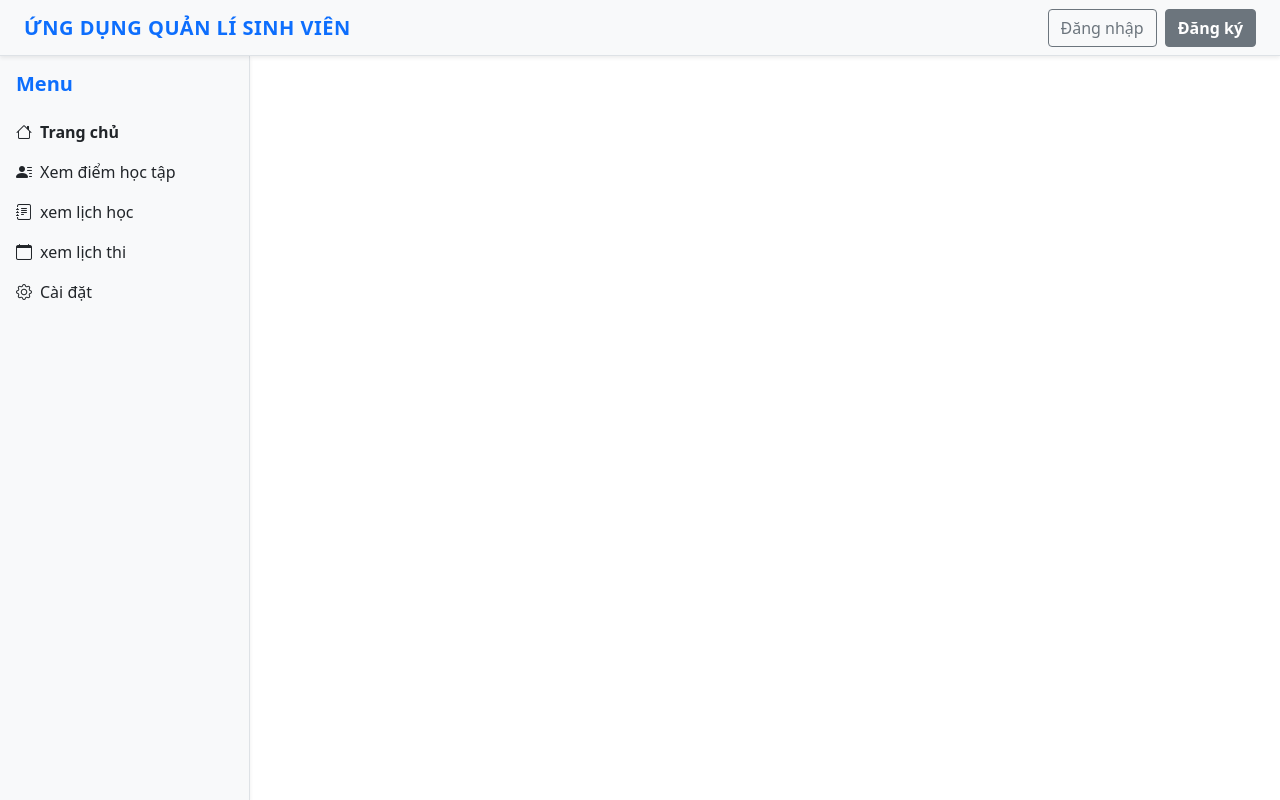
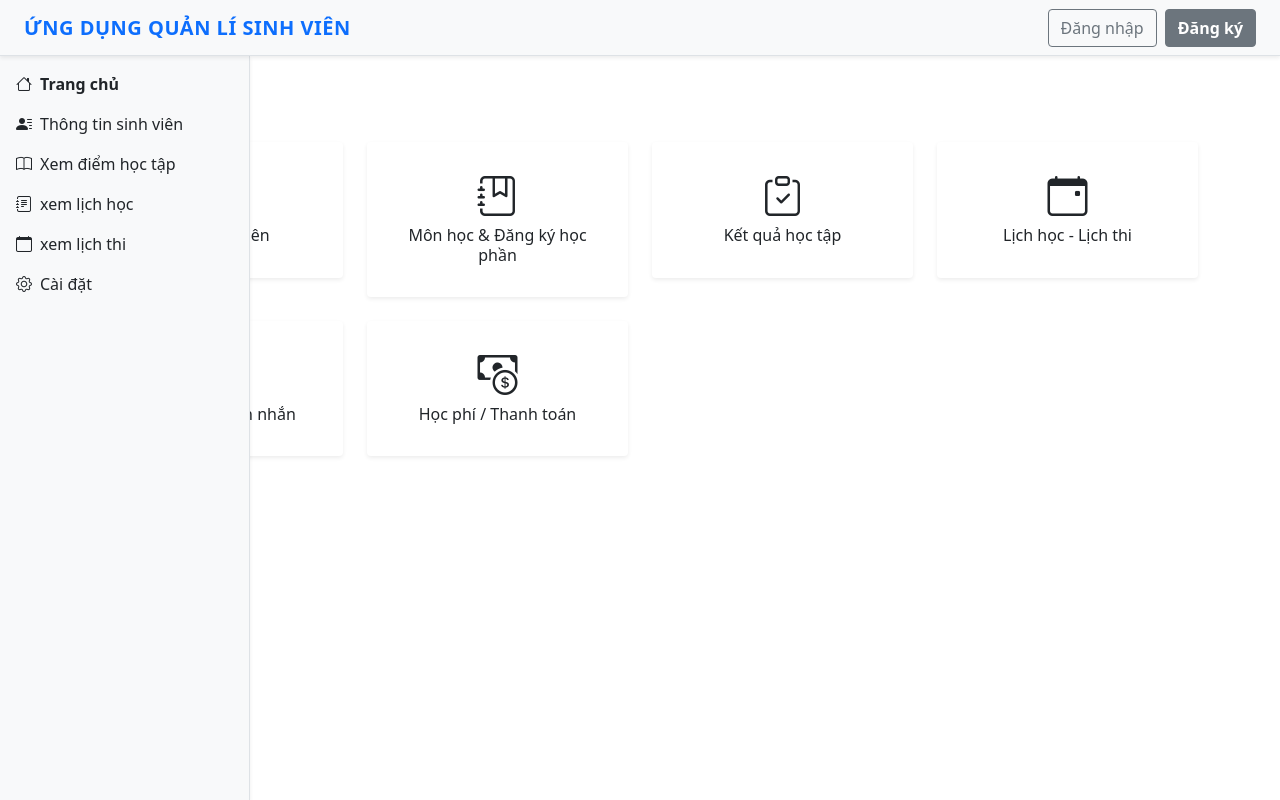
Before and after one commit to blueMonkey23/QuanLySinhVien, a PHP site: page / in a window 1280 px wide. Run offline with PHP 8.4, Linux system fonts and the light colour scheme.

Commit message:
update menu card index

```diff
--- a/css/style.css
+++ b/css/style.css
@@ -116,6 +116,24 @@
   font-weight: bold;
 }
 
+.menu-card {
+  cursor: pointer;
+  background-color: #fff;
+  transition: all 0.25s ease;
+}
+
+.menu-card:hover {
+  background-color: #f8f9fa;
+  transform: translateY(-3px);
+  box-shadow: 0 4px 12px rgba(0,0,0,0.1);
+}
+
+.menu-card.active {
+  border: 2px solid #0d6efd;
+  background-color: #e7f1ff;
+  color: #0d6efd;
+}
+
 /* Dành cho pc*/
 @media (min-width: 992px) {
   .sidebar {
--- a/index.html
+++ b/index.html
@@ -28,10 +28,10 @@
 
 <div id="sidebar" class="sidebar bg-light border-end shadow-sm">
   <div class="p-3">
-    <h5 class="fw-bold text-primary mb-4">Menu</h5>
     <ul class="list-unstyled menu-seclect">
       <li class="mb-3 fw-bold"><i class="bi bi-house me-2"></i><a href="#" class="text-decoration-none text-dark">Trang chủ</a></li>
-      <li class="mb-3"><i class="bi bi-person-lines-fill me-2"></i><a href="#" class="text-decoration-none text-dark">Xem điểm học tập</a></li>
+      <li class="mb-3"><i class="bi bi-person-lines-fill me-2"></i><a href="#" class="text-decoration-none text-dark">Thông tin sinh viên</a></li>
+      <li class="mb-3"><i class="bi bi-book me-2"></i></i><a href="#" class="text-decoration-none text-dark">Xem điểm học tập</a></li>
       <li class="mb-3"><i class="bi bi-journal-text me-2"></i><a href="#" class="text-decoration-none text-dark">xem lịch học</a></li>
       <li class="mb-3"><i class="bi bi-calendar me-2"></i><a href="#" class="text-decoration-none text-dark">xem lịch thi</a></li>
       <li class="mb-3"><i class="bi bi-gear me-2"></i><a href="#" class="text-decoration-none text-dark">Cài đặt</a></li>
@@ -41,7 +41,54 @@
 
 <div id="overlay" class="overlay"></div>
 
-    <script src="js/script.js"></script>
-    <script src="https://cdn.jsdelivr.net/npm/bootstrap@5.3.8/dist/js/bootstrap.bundle.min.js" integrity="sha384-FKyoEForCGlyvwx9Hj09JcYn3nv7wiPVlz7YYwJrWVcXK/BmnVDxM+D2scQbITxI" crossorigin="anonymous"></script>
+<div class="container py-4">
+  <h2 class="fw-bold mb-4">Trang chủ</h2>
+
+  <div class="row g-4">
+    <div class="col-6 col-md-4 col-lg-3">
+      <div class="menu-card text-center p-4 shadow-sm rounded">
+        <i class="bi bi-person fs-1 mb-3"></i>
+        <h6 class="fw-semibold">Hồ sơ sinh viên</h6>
+      </div>
+    </div>
+
+    <div class="col-6 col-md-4 col-lg-3">
+      <div class="menu-card text-center p-4 shadow-sm rounded">
+        <i class="bi bi-journal-bookmark fs-1 mb-3"></i>
+        <h6 class="fw-semibold">Môn học & Đăng ký học phần</h6>
+      </div>
+    </div>
+
+    <div class="col-6 col-md-4 col-lg-3">
+      <div class="menu-card text-center p-4 shadow-sm rounded">
+        <i class="bi bi-clipboard-check fs-1 mb-3"></i>
+        <h6 class="fw-semibold">Kết quả học tập</h6>
+      </div>
+    </div>
+
+    <div class="col-6 col-md-4 col-lg-3">
+      <div class="menu-card text-center p-4 shadow-sm rounded">
+        <i class="bi bi-calendar-event fs-1 mb-3"></i>
+        <h6 class="fw-semibold">Lịch học - Lịch thi</h6>
+      </div>
+    </div>
+
+    <div class="col-6 col-md-4 col-lg-3">
+      <div class="menu-card text-center p-4 shadow-sm rounded">
+        <i class="bi bi-bell fs-1 mb-3"></i>
+        <h6 class="fw-semibold">Thông báo & Tin nhắn</h6>
+      </div>
+    </div>
+
+    <div class="col-6 col-md-4 col-lg-3">
+      <div class="menu-card text-center p-4 shadow-sm rounded">
+        <i class="bi bi-cash-coin fs-1 mb-3"></i>
+        <h6 class="fw-semibold">Học phí / Thanh toán</h6>
+      </div>
+    </div>
+  </div>
+</div>
+<script src="js/script.js"></script>
+<script src="https://cdn.jsdelivr.net/npm/bootstrap@5.3.8/dist/js/bootstrap.bundle.min.js" integrity="sha384-FKyoEForCGlyvwx9Hj09JcYn3nv7wiPVlz7YYwJrWVcXK/BmnVDxM+D2scQbITxI" crossorigin="anonymous"></script>
 </body>
 </html>
```
